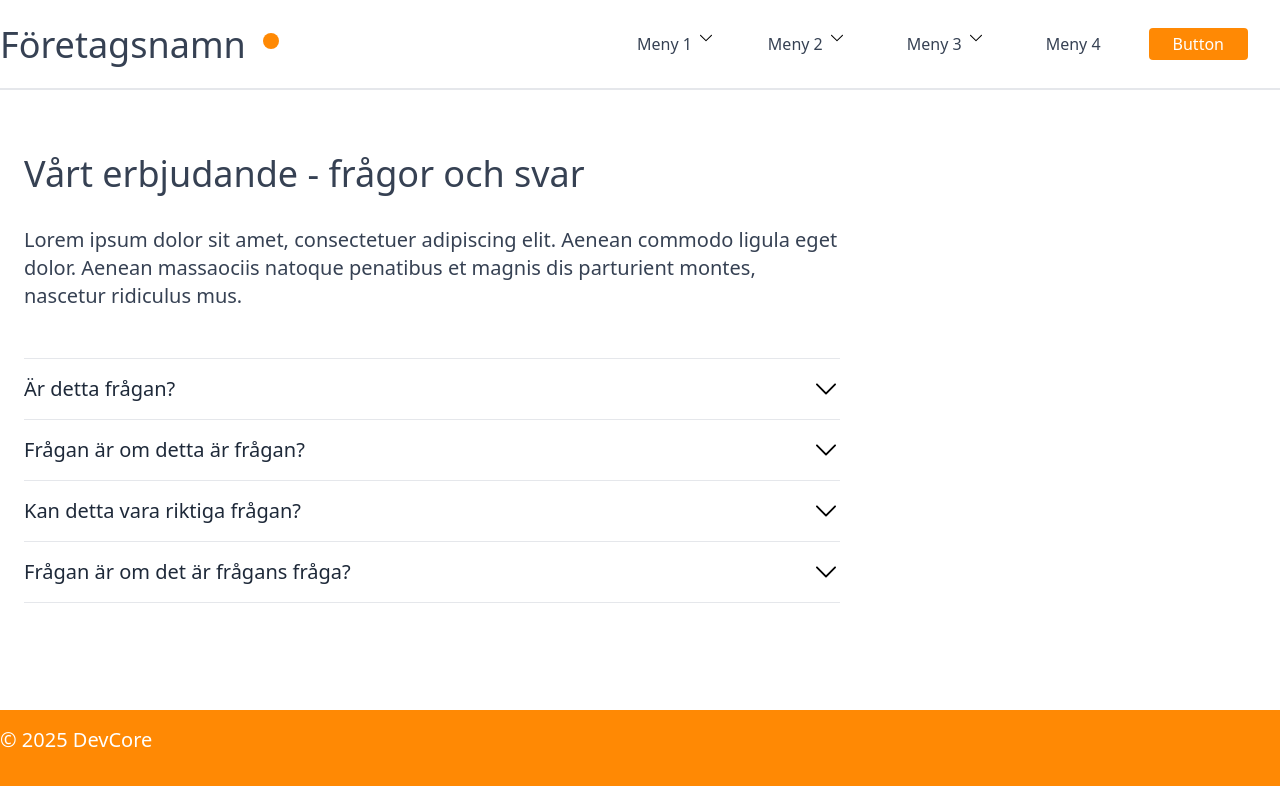
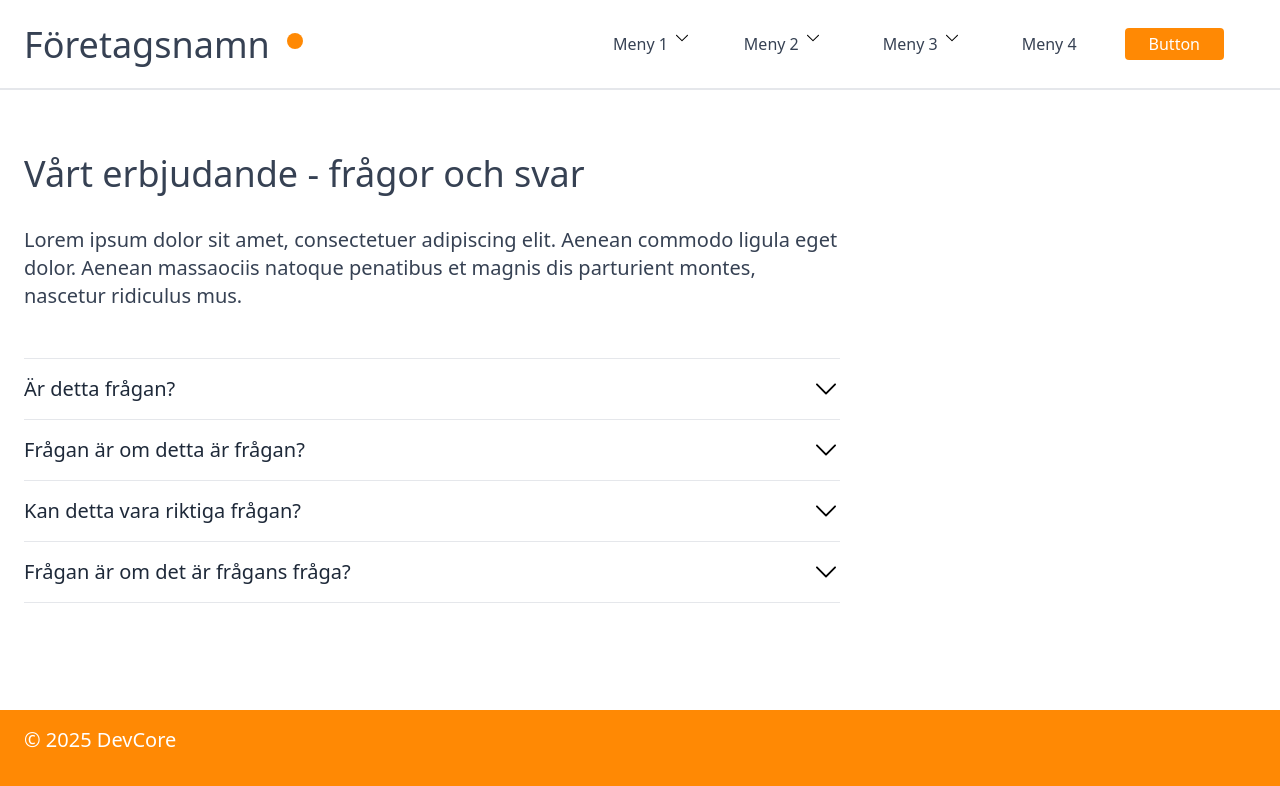
Before and after one commit to camilla-westin/devc-arbetsprov, a website built with Vite: page index.html in a window 1280 px wide. Built offline with nearby package versions, Linux system fonts and the light colour scheme.

Commit message:
Fixed margin issue

```diff
--- a/index.html
+++ b/index.html
@@ -8,7 +8,7 @@
   </head>
   <body class="min-h-screen flex flex-col m-0 text-gray-700">
       <a href="#main-content" class="absolute left-0 top-0 bg-blue-500 text-white py-2 px-4 z-50 transform -translate-y-full focus:translate-y-0 transition">Skip to main content</a>
-      <header class="border-b-2 border-gray-200 h-[90px]">
+      <header class="border-b-2 border-gray-200 h-[90px] px-6">
         <div class="container mx-auto flex justify-between items-center">
           <a href="/" class="relative text-4xl">Företagsnamn <span class="absolute right-[-33px] top-2 block rounded-full bg-orange-400 w-4 h-4"></span></a>
           <nav>
@@ -181,8 +181,8 @@
           </div>
         </div>
       </main>
-      <footer class="h-[90px] bg-orange-400 mt-8 py-4">
-        <div class="container mx-auto px-6 md:px-0">
+      <footer class="h-[90px] bg-orange-400 mt-8 py-4 px-6">
+        <div class="container mx-auto">
           <p class="text-white text-xl">© 2025 DevCore</p>
         </div>
       </footer>
```
